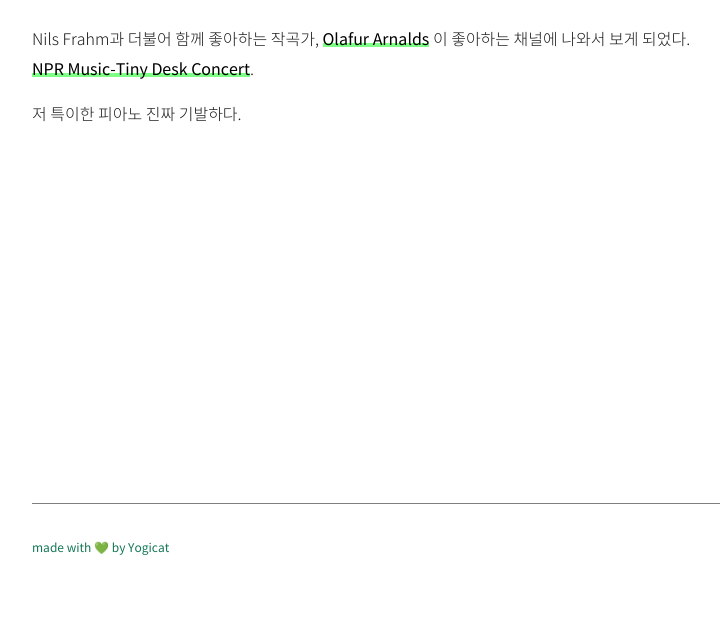
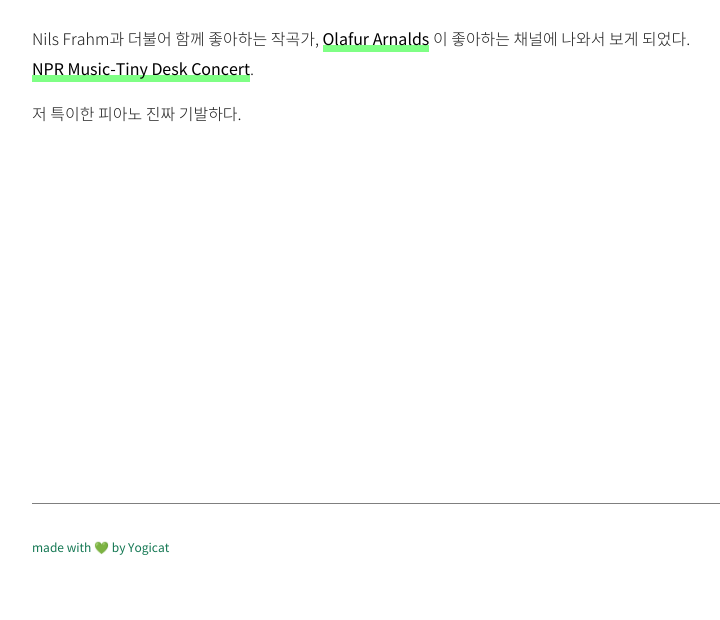
Before and after one commit to yogicat/yogicat.github.io, a Jekyll site: the page built from _posts/2018-10-11-today-music-olafur-arnalds.md, in a window 1280 px wide. Shown: the part 557-1177 px from the top of the page, without its empty margins (128-848 px from the left). Built offline with Jekyll 4.4.1, drawn with Linux system fonts in a browser that asks for light colours; nearby versions of some CDN libraries.

Commit message:
🔥 Fix font import

```diff
--- a/_layouts/default.html
+++ b/_layouts/default.html
@@ -7,7 +7,8 @@
   <meta name="google-site-verification" content="cZKCIKvfUfPczkVg97hrYA9C_a8kdKKw8peSsea5aYQ" />
   {%- seo -%}
   {% feed_meta %}
-  <link rel="stylesheet" href="/assets/css/tachyons.css"/>
+  <link href="https://fonts.googleapis.com/css?family=Fira+Mono" rel="preconnect" crossorigin>
+  <link rel="stylesheet" href="https://unpkg.com/tachyons@4.10.0/css/tachyons.min.css"/>
   <link rel="stylesheet" href="/assets/css/styles.css">
   <link rel="shortcut icon" type="image/png" href="/Favicon.png">
   {% if site.google_analytics and jekyll.environment == 'production' %}
--- a/_sass/_fonts.scss
+++ b/_sass/_fonts.scss
@@ -23,8 +23,8 @@
 
 @font-face {
   font-family: 'Noto Sans';
-  src: url('fonts/NotoSansKR-Bold.woff2') format('woff2'),
-       url('fonts/NotoSansKR-Bold.woff') format('woff');
-  font-weight: 600;
+  src: url('fonts/NotoSansKR-Medium.woff2') format('woff2'),
+       url('fonts/NotoSansKR-Medium.woff') format('woff');
+  font-weight: bold;
   font-style: normal;
 }
--- a/assets/css/styles.scss
+++ b/assets/css/styles.scss
@@ -1,6 +1,5 @@
 ---
 ---
-@import url('https://fonts.googleapis.com/css?family=Fira+Mono');
 @import "code",
 "fonts"
 ;
@@ -76,20 +75,17 @@
     position: relative;
     text-decoration: none;
     white-space: nowrap;
+    background-color: transparent;
+    transition: background .15s cubic-bezier(0.33, 0.66, 0.66, 1);
+    border-bottom: 3px solid rgba(0,255,13, 0.5);
+    -webkit-box-shadow: inset 0 -4px 0 rgba(0,255,13, 0.5);
+    box-shadow: inset 0 -4px 0 rgba(0,255,13, 0.5);
+    overflow-wrap: break-word;
+    word-break: break-word;
+    word-wrap: break-word;
 
-    &::before {
-      content: '';
-      width: 100%;
-      height: 20%;
-      position: absolute;
-      bottom: 10%;
-      background: rgba(0,255,13, 0.5);
-      z-index: -1;
-      transition: height 0.5s ease;
-    }
-
-    &:hover::before {
-      height: 50%;
+    &:hover {
+      background: rgba(0,255,13, 0.5)
     }
   }
 }
```
Also changed, not shown: assets/js/script.js (+16 -14 lines), assets/css/fonts/NotoSansKR-Medium.otf (added), assets/css/fonts/NotoSansKR-Medium.woff (added), assets/css/fonts/NotoSansKR-Medium.woff2 (added).
